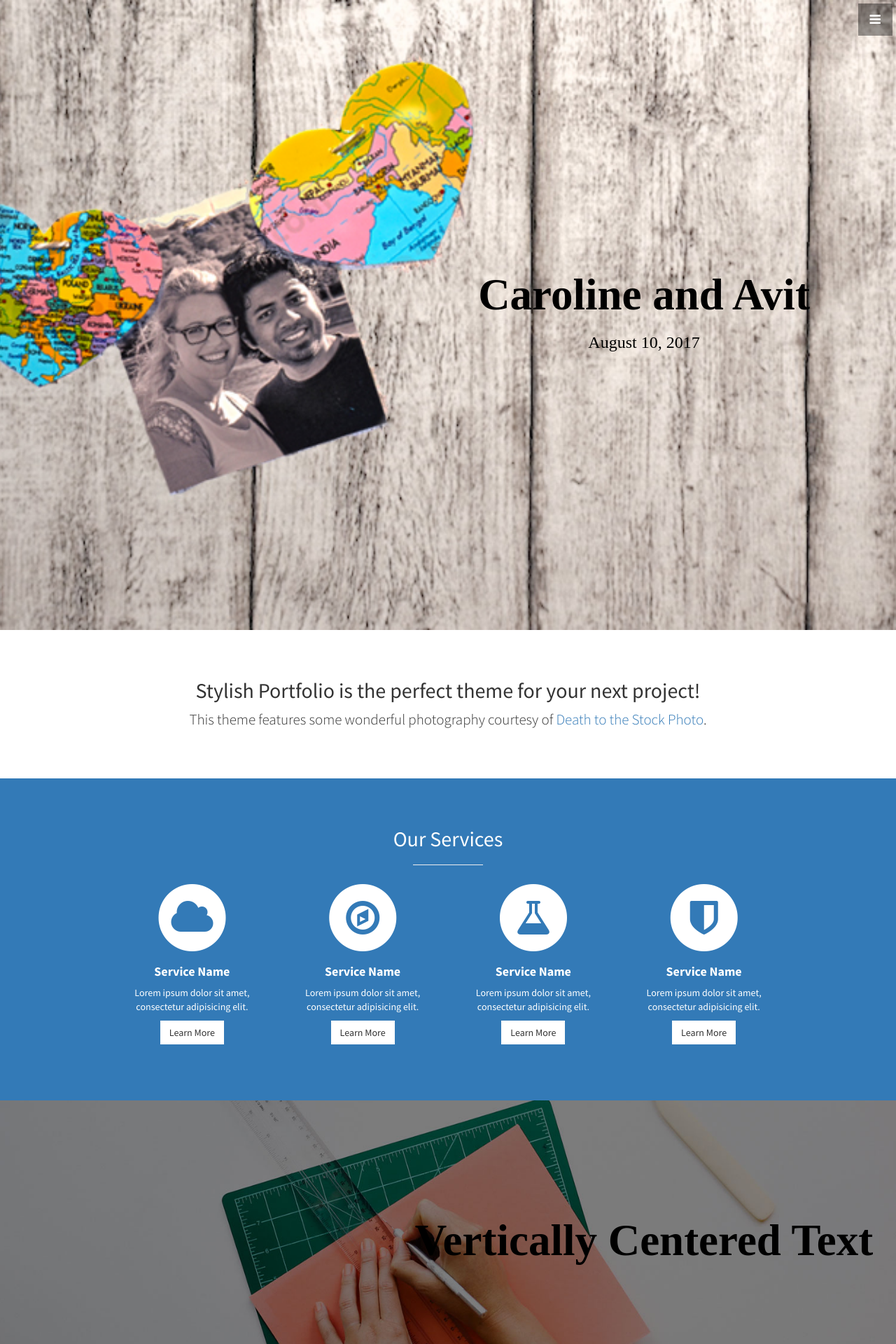
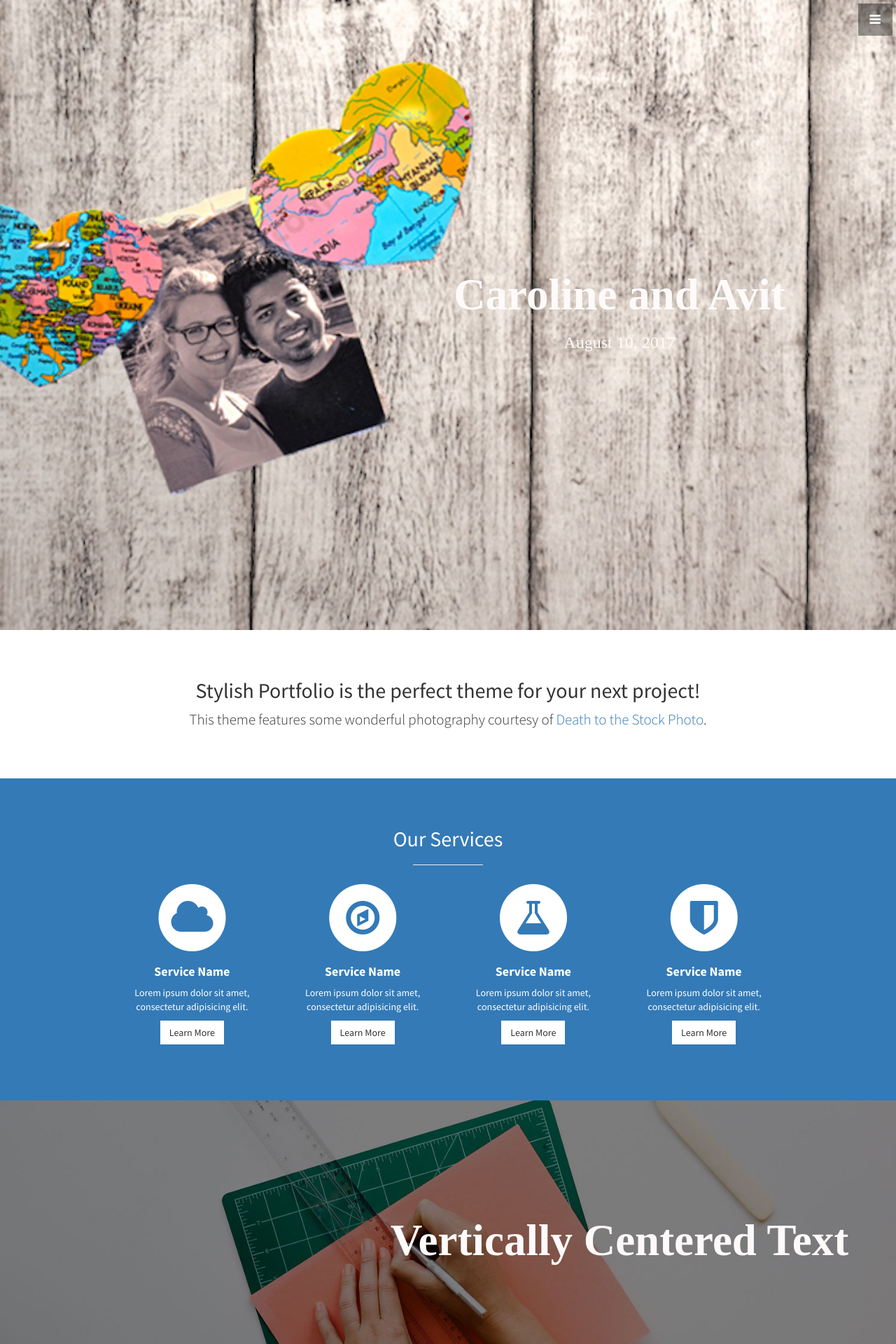
Before and after one commit to MonchiLin/carowedavit.github.io, a Jekyll site: the page built from index.html, in a window 1280 px wide. Shown: the top 1920 px of the page at 70% size. Built offline with Jekyll 4.4.1, drawn with Linux system fonts in a browser that asks for light colours.

Commit message:
front page updated

```diff
--- a/css/stylish-portfolio.css
+++ b/css/stylish-portfolio.css
@@ -21,8 +21,8 @@ body {
     display: table-cell;
     text-align: center;
     vertical-align: middle;
-    color: #000000;
-    text-indent: 40em;
+    color: #FFFAFA;
+    text-indent: 35em;
 }
 
 .text-vertical-center h1 {
```
Also changed, not shown: img/bg.jpg.
